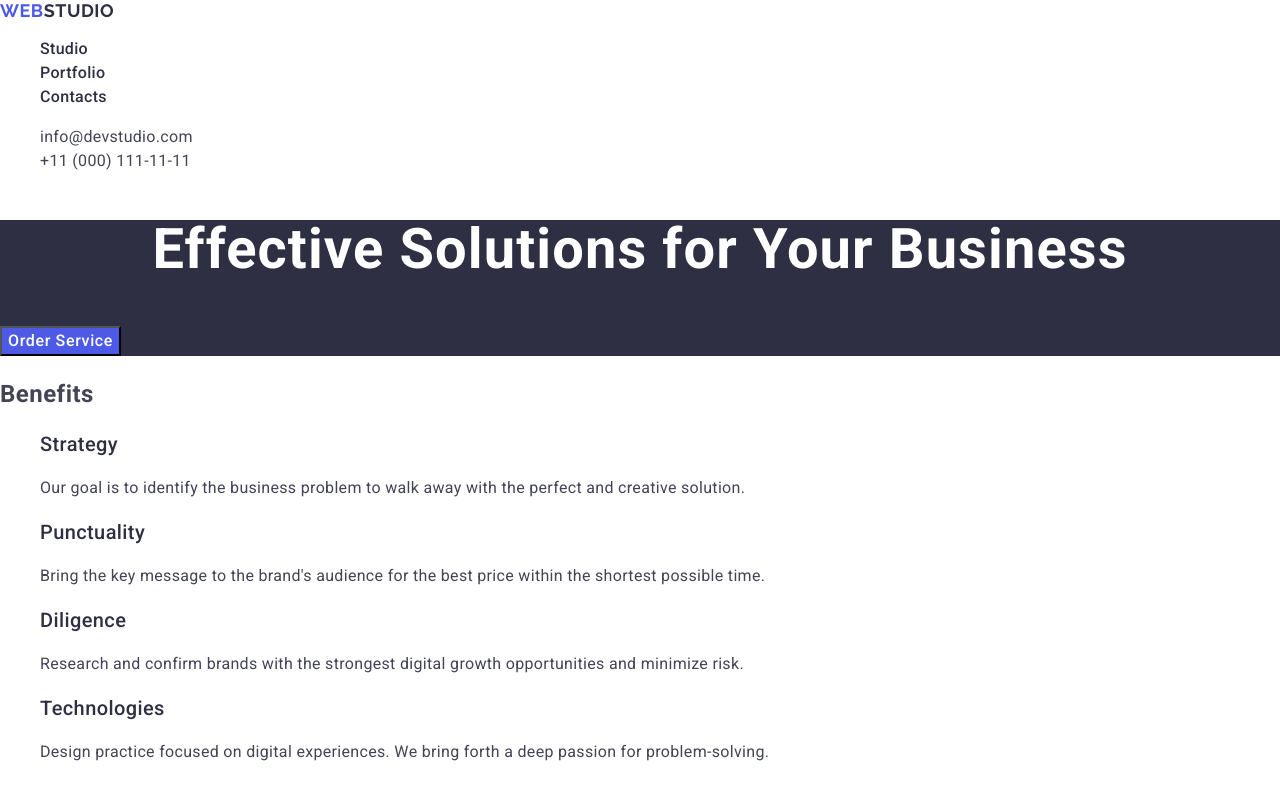
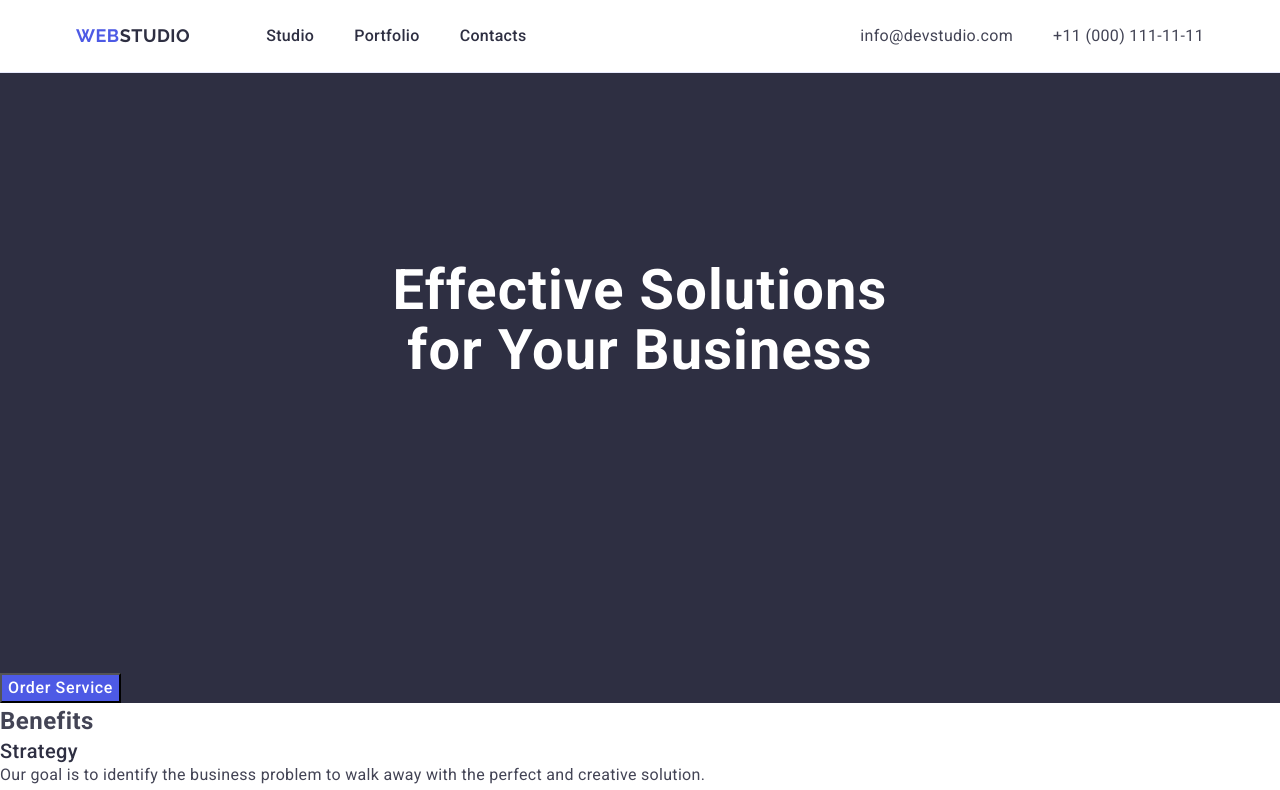
Before and after one commit to TaliaZcoder/goit-markup-hw-03, a plain HTML site: page index.html in a window 1280 px wide. Shown: the top 790 px of the page. Drawn offline with nearby package versions, Linux system fonts and the light colour scheme.

Commit message:
css for header

```diff
--- a/css/styles.css
+++ b/css/styles.css
@@ -6,10 +6,48 @@
 
  ul {
     list-style-type: none;
+    margin: 0;
+    padding: 0;
+ }
+
+ h1, h2, h3, h4, h5, h6, p {
+    margin: 0;
  }
 
  a {
     text-decoration: none;
+ }
+
+ .container {
+    max-width: 1158px;
+    padding: 0 15px;
+    margin: 0 auto;
+ }
+
+ .header-container {
+    display: flex;
+    align-items: center;
+ }
+
+.nav-header {
+    display: flex;
+    align-items: center;
+}
+
+.nav-list {
+    display: flex;
+    align-items: center;
+    gap: 40px;
+}
+
+.contacts-list {
+    display: flex;
+    align-items: center;
+    gap: 40px;
+}
+
+ .page-header {
+    border-bottom: 1px solid #e7e9fc;
  }
 
  .logo {
@@ -22,6 +60,11 @@
     color: #4d5ae5;
 }
 
+.logo-header {
+    padding: 24px 0;
+    margin-right: 76px;
+}
+
 .logo-header .logo-part {
     color: #2e2f42;
 }
@@ -30,6 +73,8 @@
    color: #f4f4fd;
 }
 .nav-link {
+    display: block;
+    padding: 24px 0;
     font-weight: 500;
     font-size: 16px;
     line-height: 150%;
@@ -44,9 +89,12 @@
 
 .contacts {
     font-style: normal;
+    margin-left: auto;
 }
 
 .contacts-link {
+    display: block;
+    padding: 24px 0;
     font-size: 16px;
     line-height: 150%;
     letter-spacing: 0.02em;
@@ -74,6 +122,10 @@ button {
     letter-spacing: 0.02em;
     text-align: center;
     color: #fff;
+    max-width: 496px;
+    padding-top: 188px;
+    padding-bottom: 292px;
+    margin: 0 auto;
 }
 
 .section-our-team {
--- a/index.html
+++ b/index.html
@@ -5,17 +5,16 @@
     <meta name="viewport" content="width=device-width, initial-scale=1.0">
     <title>WebStudio</title>
 
-
     <link rel="preconnect" href="https://fonts.googleapis.com">
-<link rel="preconnect" href="https://fonts.gstatic.com" crossorigin>
-<link href="https://fonts.googleapis.com/css2?family=Raleway:wght@700&family=Roboto:wght@400;500;700&display=swap" rel="stylesheet">
- <link rel="stylesheet" href="https://cdnjs.cloudflare.com/ajax/libs/modern-normalize/3.0.1/modern-normalize.min.css" integrity="sha512-q6WgHqiHlKyOqslT/lgBgodhd03Wp4BEqKeW6nNtlOY4quzyG3VoQKFrieaCeSnuVseNKRGpGeDU3qPmabCANg==" crossorigin="anonymous" referrerpolicy="no-referrer">
+    <link rel="preconnect" href="https://fonts.gstatic.com" crossorigin>
+    <link href="https://fonts.googleapis.com/css2?family=Raleway:wght@700&family=Roboto:wght@400;500;700&display=swap" rel="stylesheet">
+    <link rel="stylesheet" href="https://cdnjs.cloudflare.com/ajax/libs/modern-normalize/3.0.1/modern-normalize.min.css" integrity="sha512-q6WgHqiHlKyOqslT/lgBgodhd03Wp4BEqKeW6nNtlOY4quzyG3VoQKFrieaCeSnuVseNKRGpGeDU3qPmabCANg==" crossorigin="anonymous" referrerpolicy="no-referrer">
 
     <link rel="stylesheet" href="./css/styles.css">
 </head>
 <body>
     <header class="page-header">
-
+        <div class="container header-container">
         <nav class="nav-header">
              <a class="logo logo-header" href="./index.html">Web<span class="logo-part">Studio</span></a>
              <ul class="nav-list">
@@ -30,7 +29,7 @@
                 <li class="contacts-item"><a class="contacts-link" href="tel:+110001111111">+11 (000) 111-11-11</a></li>
             </ul>
         </address>
-
+        </div>
     </header>
 
     <main>
```
